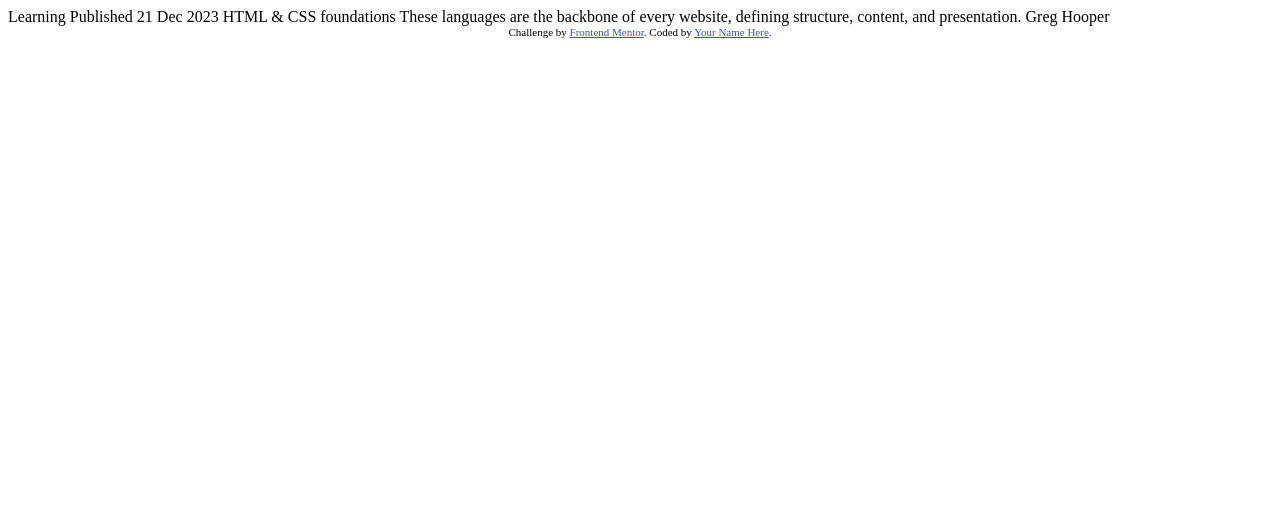
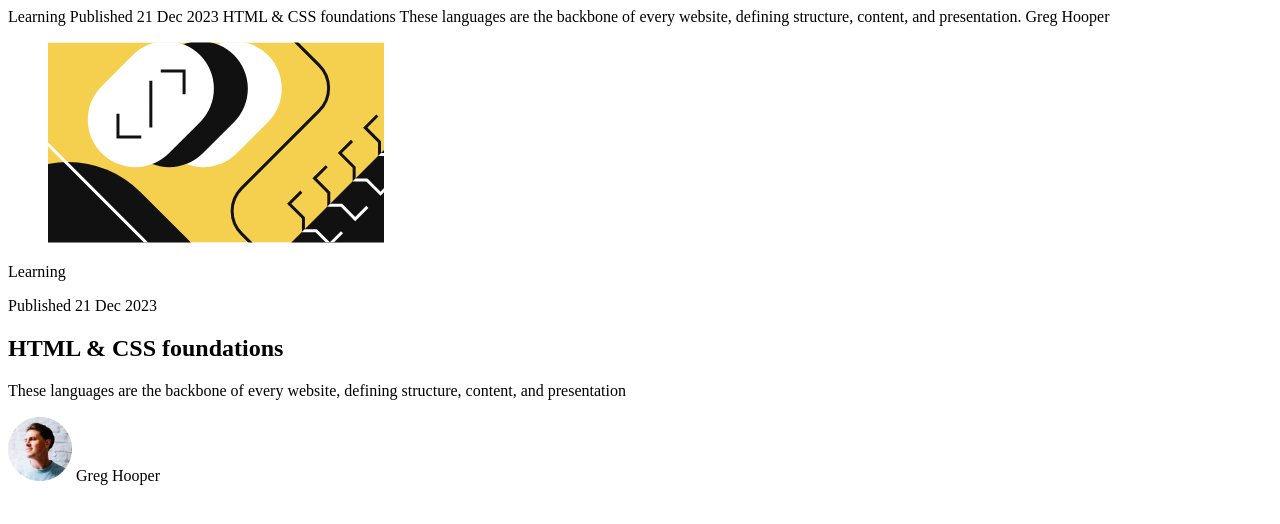
Before and after one commit to dev-ethanjohn/Blog-Preview-Card---UI, a plain HTML site: page index.html in a window 1280 px wide. Drawn offline with Linux system fonts and the light colour scheme.

Commit message:
Setup HTML structure

```diff
--- a/index.html
+++ b/index.html
@@ -1,34 +1,40 @@
 <!DOCTYPE html>
 <html lang="en">
+
 <head>
   <meta charset="UTF-8">
-  <meta name="viewport" content="width=device-width, initial-scale=1.0"> <!-- displays site properly based on user's device -->
+  <meta name="viewport" content="width=device-width, initial-scale=1.0">
+  <!-- displays site properly based on user's device -->
 
   <link rel="icon" type="image/png" sizes="32x32" href="./assets/images/favicon-32x32.png">
 
   <title>Frontend Mentor | Blog preview card</title>
+</head>
 
-  <!-- Feel free to remove these styles or customise in your own stylesheet 👍 -->
-  <style>
-    .attribution { font-size: 11px; text-align: center; }
-    .attribution a { color: hsl(228, 45%, 44%); }
-  </style>
-</head>
 <body>
+  Learning Published 21 Dec 2023 HTML & CSS foundations These languages are
+  the backbone of every website, defining structure, content, and
+  presentation. Greg Hooper
 
-  Learning
+  <article>
 
-  Published 21 Dec 2023
+    <figure>
+      <img src="./assets/images/illustration-article.svg" alt="An abstract illustration">
+    </figure>
+    <header>
+      <span>Learning</span>
+      <p>Published 21 Dec 2023</p>
+      <h2>HTML & CSS foundations</h2>
+      <p>
+        These languages are the backbone of every website, defining structure,
+        content, and presentation
+      </p>
+    </header>
+    <footer>
+      <img src="./assets/images/image-avatar.webp" alt="Instructor Greg Hooper's profile picture">
+      <span>Greg Hooper</span>
+    </footer>
+  </article>
+</body>
 
-  HTML & CSS foundations
-
-  These languages are the backbone of every website, defining structure, content, and presentation.
-
-  Greg Hooper
-
-  <div class="attribution">
-    Challenge by <a href="https://www.frontendmentor.io?ref=challenge" target="_blank">Frontend Mentor</a>.
-    Coded by <a href="#">Your Name Here</a>.
-  </div>
-</body>
 </html>
```
